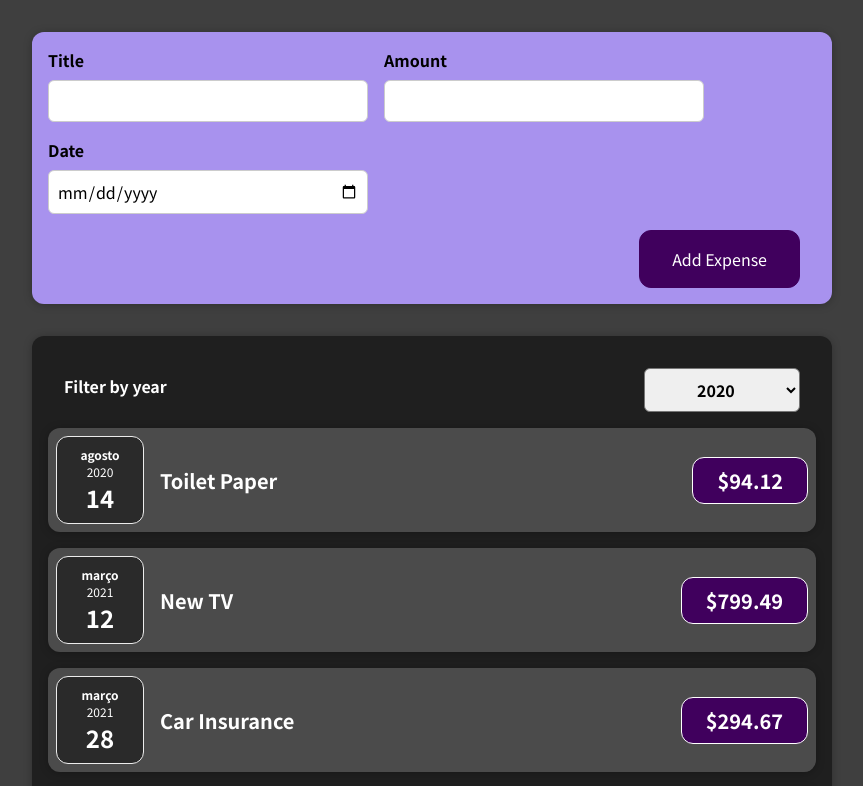
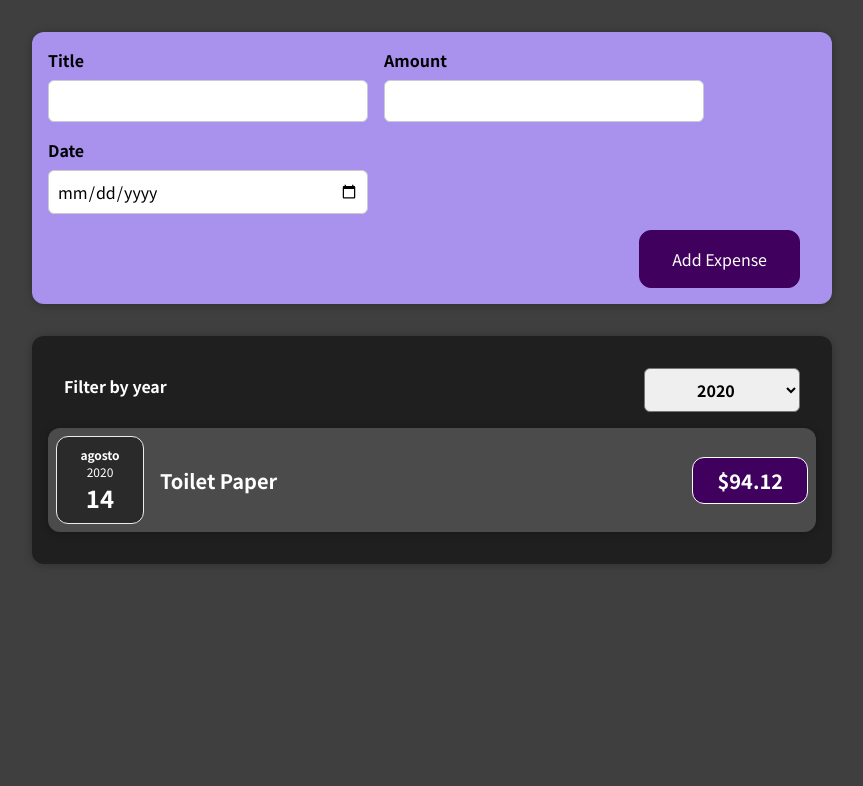
Before and after one commit to bqgama/max-js, a React (Create React App) app: page / in a window 1280 px wide. Shown: the top 786 px of the page, without its empty margins (208-1071 px from the left). Built offline with nearby package versions, Linux system fonts and the light colour scheme.

Commit message:
feature: added key to array; added filter feature

```diff
--- a/src/components/Expenses/Expenses.js
+++ b/src/components/Expenses/Expenses.js
@@ -12,6 +12,10 @@
     setFilteredYear(selectedYear);
   };
 
+  const filteredExpenses = props.items.filter(expense => {
+    return expense.date.getFullYear().toString() === filteredYear;
+  });
+
   return (
     <div>
       <Card className='expenses'>
@@ -19,8 +23,9 @@
           selected={filteredYear}
           onChangeFilter={filterChangeHandler}
         />
-        {props.items.map((expense) => (
+        {filteredExpenses.map((expense) => (
           <ExpenseItem
+            key={expense.id}
             title={expense.title}
             amount={expense.amount}
             date={expense.date}
```
